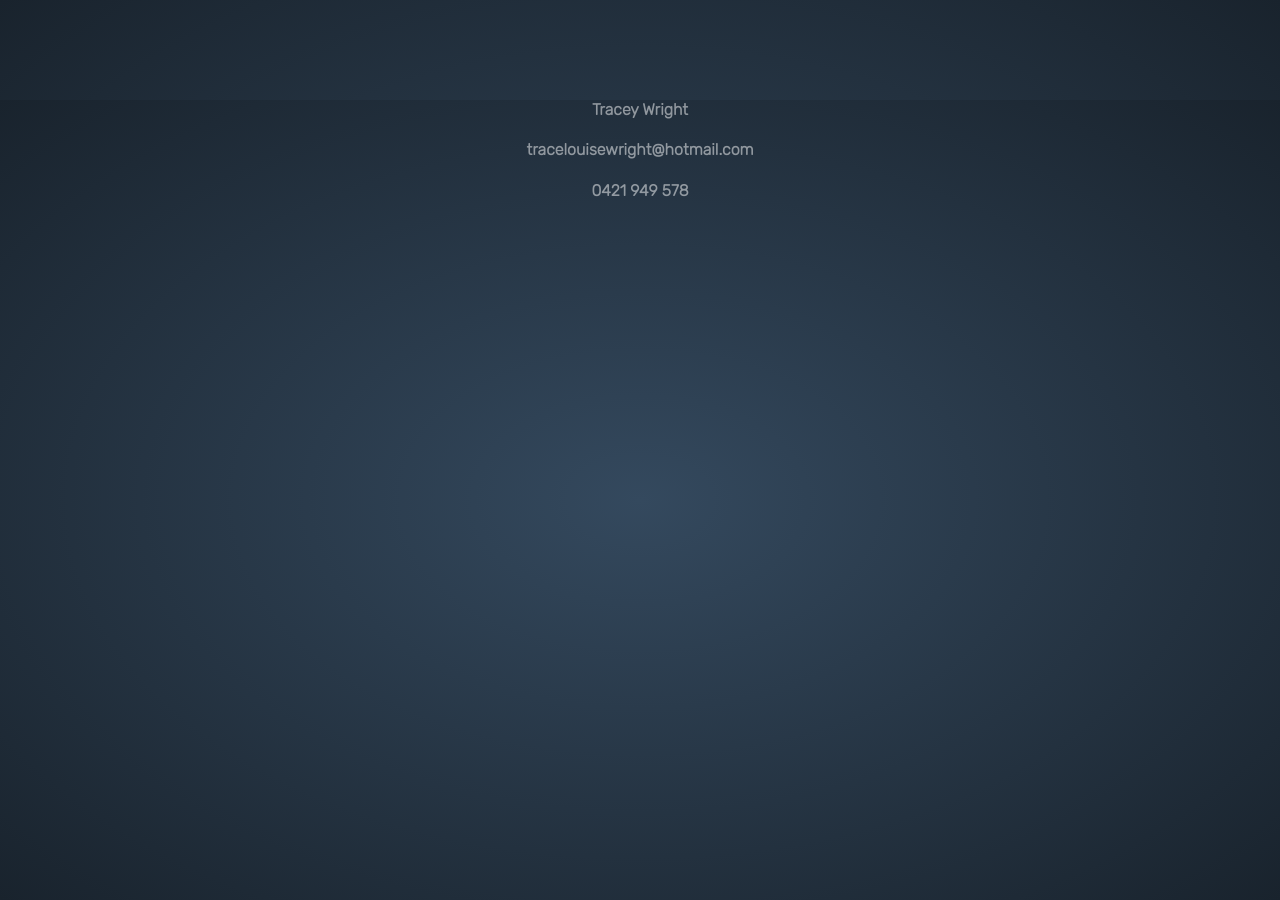
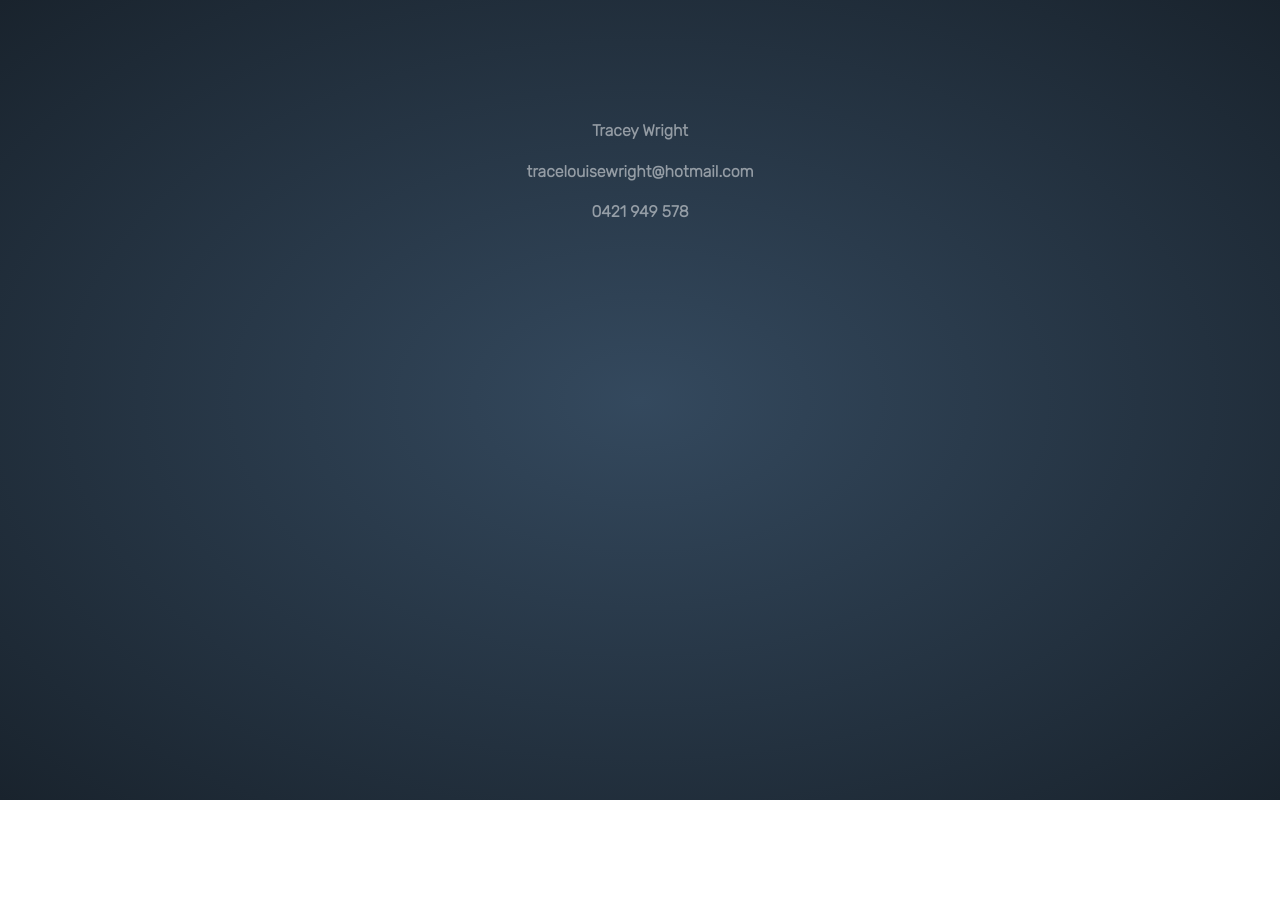
Before and after one commit to TraceWright/healthMonitor, a React (Create React App) app in the folder disease-classifier/client/: page /contact in a window 1280 px wide. After the commit the page ends 800 px from the top, so only its background shows below. Built offline with nearby package versions, Linux system fonts and the light colour scheme.

Commit message:
minor styling

```diff
--- a/disease-classifier/client/src/components/contact/ContactComponent.tsx
+++ b/disease-classifier/client/src/components/contact/ContactComponent.tsx
@@ -1,7 +1,7 @@
 import React from 'react';
 
 export const ContactComponent = () => (
-  <div style={{textAlign: "center", color: "rgba(255,255,255,.5)", marginTop: "100px"}}>
+  <div style={{textAlign: "center", color: "rgba(255,255,255,.5)", paddingTop: "100px"}}>
     <h4>Tracey Wright</h4>
     <h4>tracelouisewright@hotmail.com</h4>
     <h4>0421 949 578</h4>
```
